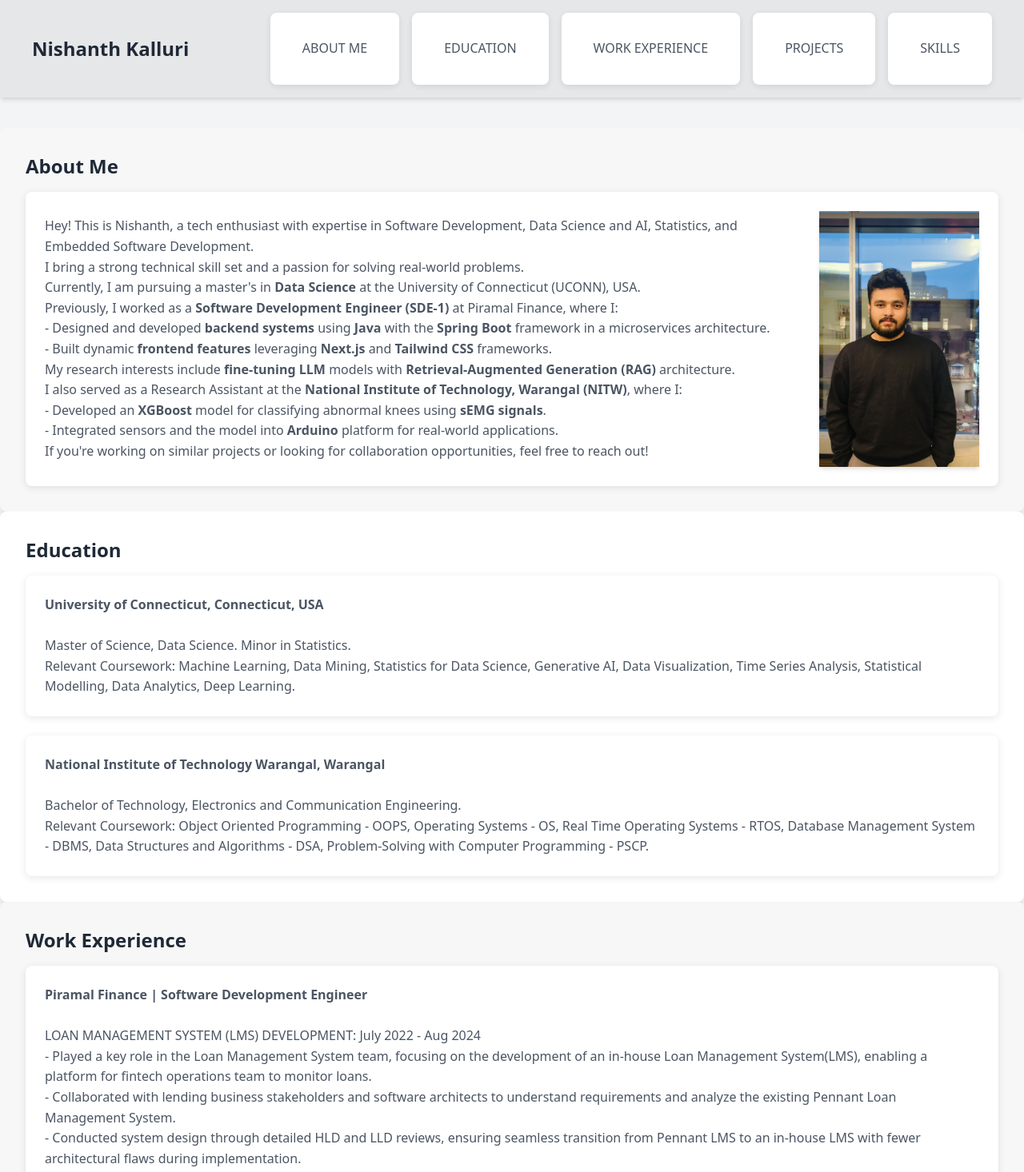
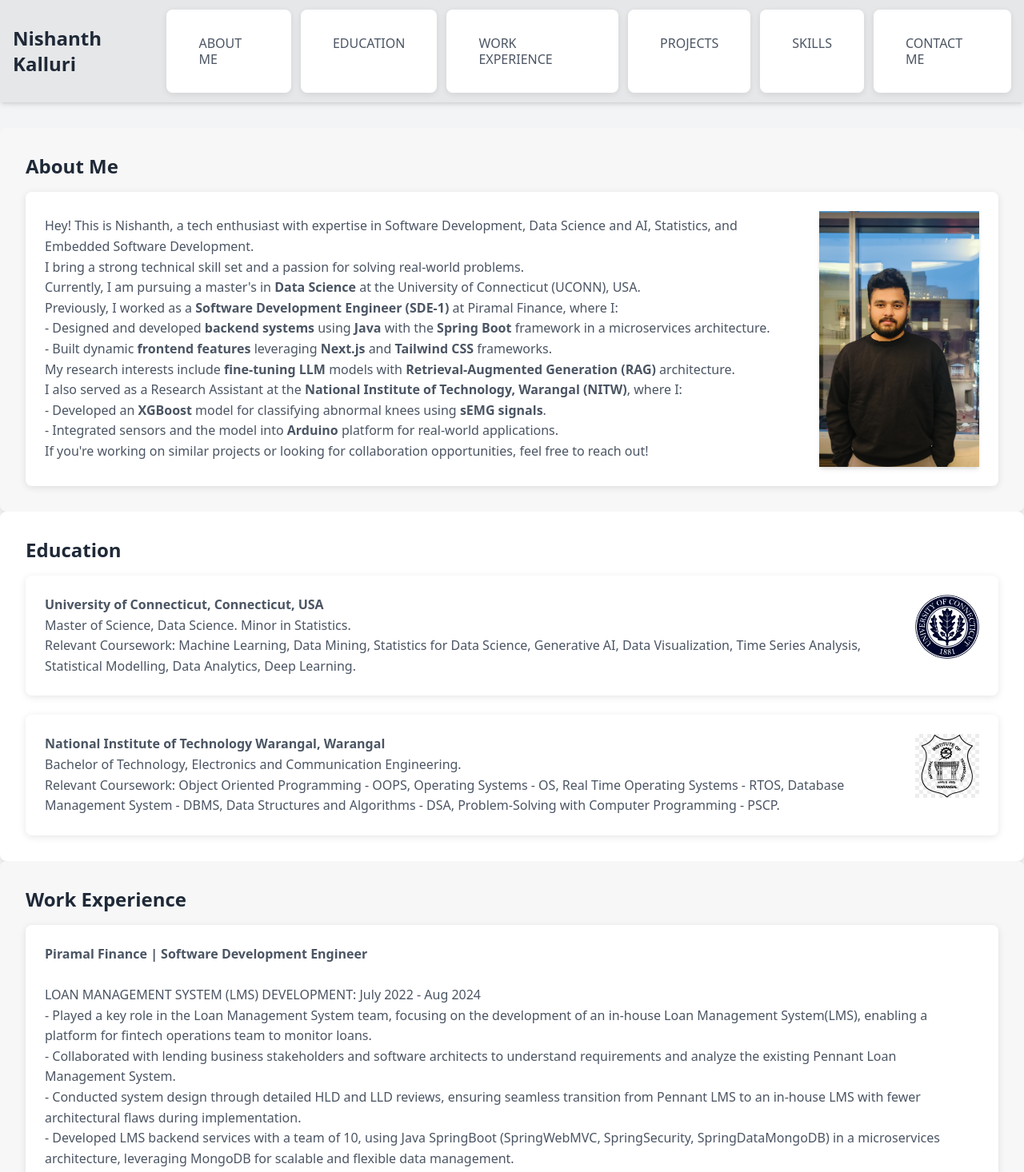
Before and after one commit to Nishanth-kalluri/Nishanth-kalluri.github.io, a Next.js app in the folder nextjs-app/: page / in a window 1280 px wide. Shown: the top 1466 px of the page at 80% size. Built offline with nearby package versions, Linux system fonts and the light colour scheme.

Commit message:
added logos and reduced header sizes

```diff
--- a/nextjs-app/src/app/components/Header.tsx
+++ b/nextjs-app/src/app/components/Header.tsx
@@ -3,13 +3,13 @@ import Link from "next/link";
 const Header = () => {
 
   return (
-    <header className="px-10 container mx-auto bg-white dark:bg-gray-800 shadow-md py-4 fixed top-0 left-0 w-full z-50">
+    <header className="px-4 container mx-auto bg-white dark:bg-gray-800 shadow-md py-3 fixed top-0 left-0 w-full z-50">
       <div className="container mx-auto flex justify-between items-center">
         <Link href="/" className="text-2xl font-bold text-gray-800 dark:text-white">
           Nishanth Kalluri
         </Link>
         <nav>
-          <ul className="flex space-x-4">
+          <ul className="flex space-x-3 text-sm">
             <li>
               <Link
                 href="#introduction"
@@ -50,6 +50,14 @@ const Header = () => {
                 Skills
               </Link>
             </li>
+            <li>
+              <Link
+                href="#contact"
+                className="text-gray-600 dark:text-gray-300 hover:text-gray-900 dark:hover:text-white transition duration-300"
+              >
+                Contact Me
+              </Link>
+            </li>
           </ul>
         </nav>
       </div>
--- a/nextjs-app/src/app/page.tsx
+++ b/nextjs-app/src/app/page.tsx
@@ -53,17 +53,32 @@ export default function Home() {
           className="py-12 px-4 md:px-8 bg-gray-100 dark:bg-gray-800 rounded-lg shadow-lg fade-in"
         >
           <ul className="space-y-6">
-            <li className="transition-all duration-300 hover:scale-105 hover:shadow-xl">
+  <li className="transition-all duration-300 hover:scale-105 hover:shadow-xl flex items-start" id="list">
+    <div className="flex-1">
       <strong>University of Connecticut, Connecticut, USA</strong><br />
       Master of Science, Data Science. Minor in Statistics.<br />
       Relevant Coursework: Machine Learning, Data Mining, Statistics for Data Science, Generative AI, Data Visualization, Time Series Analysis, Statistical Modelling, Data Analytics, Deep Learning.
+    </div>
+    <img
+      src="/uconn-logo.png"
+      alt="University of Connecticut Logo"
+      className="h-20 w-20 ml-4"
+    />
   </li>
-            <li className="transition-all duration-300 hover:scale-105 hover:shadow-xl">
+  <li className="transition-all duration-300 hover:scale-105 hover:shadow-xl flex items-start" id="list">
+    <div className="flex-1">
       <strong>National Institute of Technology Warangal, Warangal</strong><br />
       Bachelor of Technology, Electronics and Communication Engineering.<br />
       Relevant Coursework: Object Oriented Programming - OOPS, Operating Systems - OS, Real Time Operating Systems - RTOS, Database Management System - DBMS, Data Structures and Algorithms - DSA, Problem-Solving with Computer Programming - PSCP.
+    </div>
+    <img
+      src="/nitw-logo.png"
+      alt="NIT Warangal Logo"
+      className="h-20 w-20 ml-4"
+    />
   </li>
 </ul>
+
         </Section>
 
         {/* Work Experience Section */}
@@ -153,6 +168,64 @@ export default function Home() {
             <li><strong className="transition-all duration-300 hover:scale-105 hover:shadow-xl">Expertise:</strong> Statistical Modeling, Machine Learning, Deep Learning, NLP, Time Series Analysis, Predictive Analytics.</li>
           </ul>
         </Section>
+        {/* Contact me Section */}
+        <Section
+  id="contact"
+  title="Contact Me"
+  className="py-12 px-4 md:px-8 bg-gray-100 dark:bg-gray-800 rounded-lg shadow-lg fade-in"
+>
+  <ul className="space-y-6">
+    <li>
+      <strong className="transition-all duration-300 hover:scale-105 hover:shadow-xl">
+        LinkedIn:
+      </strong>{" "}
+      <a
+        href="https://www.linkedin.com/in/nishanth-kalluri-74047919a/"
+        target="_blank"
+        rel="noopener noreferrer"
+        className="text-blue-600 dark:text-blue-400 hover:underline"
+      >
+        linkedin.com/in/your-profile
+      </a>
+    </li>
+    <li>
+      <strong className="transition-all duration-300 hover:scale-105 hover:shadow-xl">
+        Gmail:
+      </strong>{" "}
+      <a
+        href="mailto:jyv24003@uconn.edu"
+        className="text-blue-600 dark:text-blue-400 hover:underline"
+      >
+        jyv24003@uconn.edu
+      </a>
+    </li>
+    <li>
+      <strong className="transition-all duration-300 hover:scale-105 hover:shadow-xl">
+        GitHub:
+      </strong>{" "}
+      <a
+        href="https://github.com/Nishanth-kalluri "
+        target="_blank"
+        rel="noopener noreferrer"
+        className="text-blue-600 dark:text-blue-400 hover:underline"
+      >
+        github.com/your-github-username
+      </a>
+    </li>
+    <li>
+      <strong className="transition-all duration-300 hover:scale-105 hover:shadow-xl">
+        Phone:
+      </strong>{" "}
+      <a
+        href="tel:+19592064468"
+        className="text-blue-600 dark:text-blue-400 hover:underline"
+      >
+        +1 (959) 206-4468
+      </a>
+    </li>
+  </ul>
+</Section>
+
       </main>
       <Footer />
     </div>
```
Also changed, not shown: nextjs-app/public/nitw-logo.png (added), nextjs-app/public/uconn-logo.png (added). Lines whose indentation alone changed are shown as unchanged.
